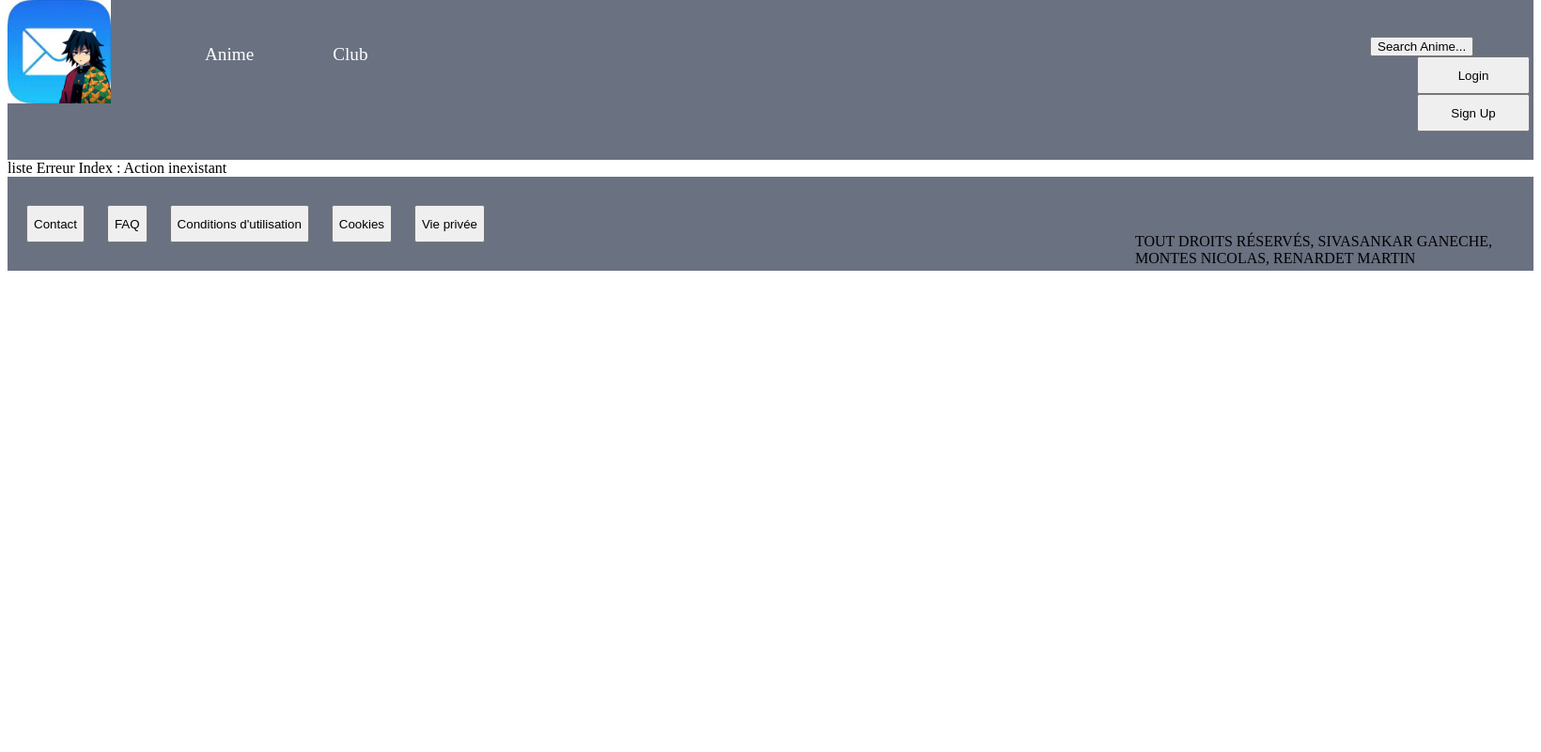
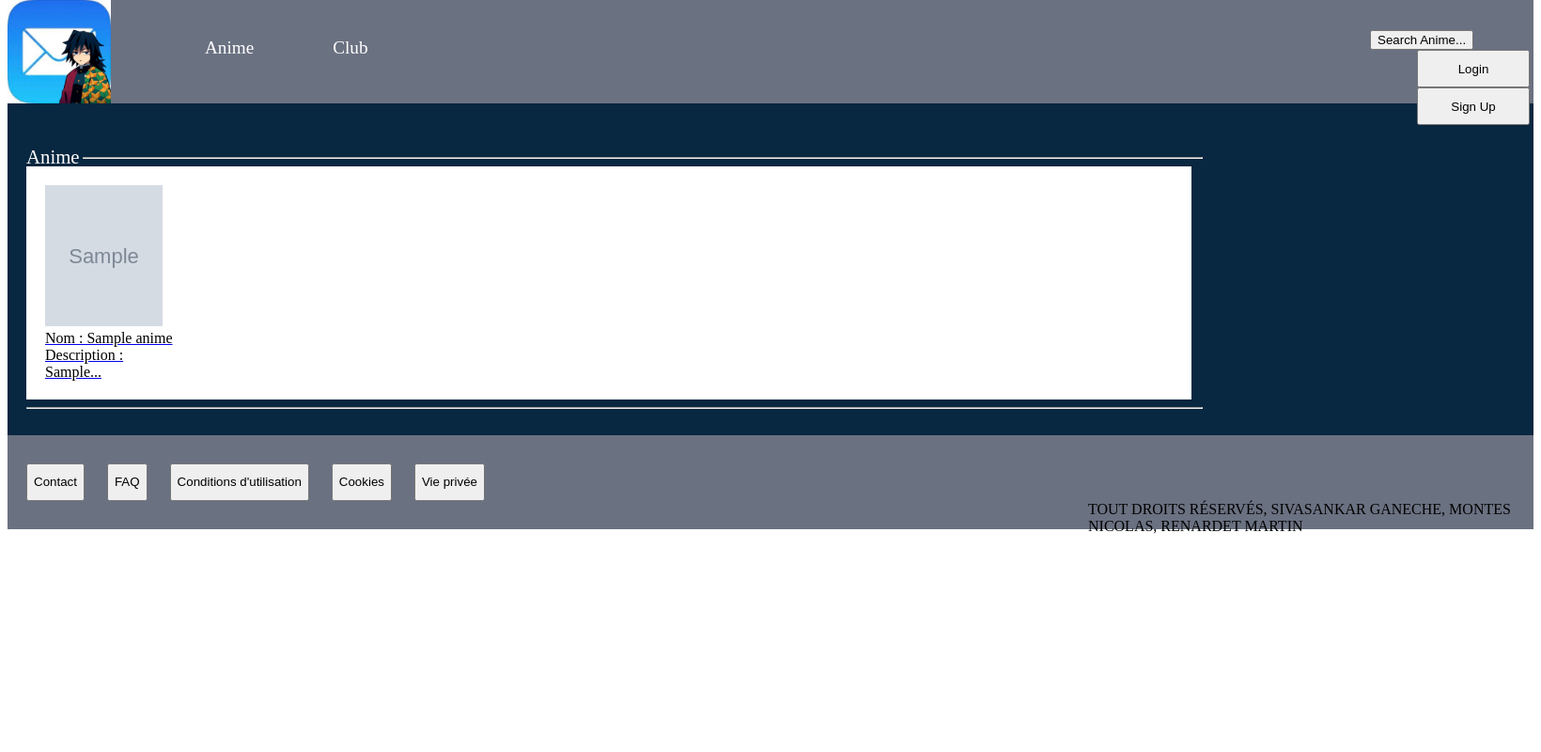
Before and after one commit to MartinR92260/MapAnime, a PHP site: page / in a window 1640 px wide. Shown: the whole page at 94% size. Run offline with PHP 8.4, Linux system fonts and the light colour scheme; tables that the repository leaves empty or names only in its code hold one stand-in row (values such as "Sample post"); grey boxes marked "Sample" are stand-in pictures.

Commit message:
correction de pls pb
correction de pls pb : Index + recherche + patron + css

```diff
--- a/index.php
+++ b/index.php
@@ -4,7 +4,7 @@ define('CONST_INCLUDE',NULL);
 if (!defined('CONST_INCLUDE')){
     die('Accès direct interdit');
 }
-include 'module/module_Club/ModClub.php';
+
 $patron = new VueIndex();
 
             if (!isset($_GET['module'])) {
@@ -12,7 +12,7 @@ $patron = new VueIndex();
                 $_GET['action'] = "liste";
             }
             else {
-                $modules=htmlspecialchars($_GET['module']);
+                $module=htmlspecialchars($_GET['module']);
             }
             switch($module){
                 case "Anime":
--- a/module/module_Recherche/ContRecherche.php
+++ b/module/module_Recherche/ContRecherche.php
@@ -21,5 +21,17 @@ class ContRecherche{
     public function rechercheParGenre(){
 		$this->vue->rechercher($this->modele->listeGenre());
 	}
+
+	public function rechercheTousAnime(){
+		$this->vue->rechercheTousFormat($this->modele->rFormat(),"Anime");
+	}
+
+	public function listeAnime(){
+		$this->vue->affListe($this->modele->listeOeuvre());
+	}
+
+	public function listeDesClub(){
+		$this->vue->affListeClub($this->modele->listeClub());
+	}
 }
 ?>
--- a/module/module_Recherche/ModRecherche.php
+++ b/module/module_Recherche/ModRecherche.php
@@ -14,8 +14,17 @@ class ModRecherche{
 				case "parNom":
 					$this->controleur->rechercheParBar();
 					break;
+				case "anime":
+					$this->controleur->rechercheTousAnime();
+					break;
+				case "liste":
+					$this->controleur->listeAnime();
+					break;
 				case "parGenre":
 					$this->controleur->rechercheParGenre();
+					break;
+				case "club":
+					$this->controleur->listeDesClub();
 					break;
 				default:
 					echo $choix." Erreur Index : Action inexistant";
--- a/module/module_Recherche/ModeleRecherche.php
+++ b/module/module_Recherche/ModeleRecherche.php
@@ -41,5 +41,27 @@ class ModeleRecherche extends ConnexionBD{
 		$prepareRequest->execute();
 		return $prepareRequest->fetchAll();
 	}
+
+	public function rFormat(){
+		$this->request = "SELECT idAnime,nom,ImageAnime,SUBSTRING(synopsis,1,255) FROM Anime WHERE idAnime IS NOT NULL";
+		$this->queryMaker();
+		$prepareRequest=self::$bdd->prepare($this->request);
+		$prepareRequest->execute();
+		return $prepareRequest->fetchAll();
+	}
+
+	public function listeOeuvre(){
+		$this->request = "SELECT idAnime,nom,ImageAnime,SUBSTRING(synopsis,1,255) FROM Anime";
+		$prepareRequest=self::$bdd->prepare($this->request);
+		$prepareRequest->execute();
+		return $prepareRequest->fetchAll();
+	}
+
+	public function listeClub(){
+		$this->request = "SELECT idClub,nomClub, SUBSTRING(DescriptionClub,1,255), nbUtilisateur FROM Club";
+		$prepareRequest=self::$bdd->prepare($this->request);
+		$prepareRequest->execute();
+		return $prepareRequest->fetchAll();
+	}
 }
 ?>
--- /dev/null
+++ b/module/module_Recherche/VueRecherche.css
@@ -0,0 +1,45 @@
+.block{
+    background-color: #082740;
+    padding:20px 20px 20px 20px;
+}
+.block>a>div{
+    background-color: white;
+    padding : 20px;
+    width : 1200px;
+}
+.block>a>div:hover{
+    color: #E99D34;
+    border: solid 0px #96e2fc;
+    background-color: #FFDEBF;
+}
+.block>a>div>img{
+    width: 125px;
+    height: 150px;
+}
+.col-9 {
+    color : black;
+    text-decoration: none;
+}
+
+.haut {
+    margin-left: 60px;
+    margin-top: -8px;
+    width :1190px;
+
+}
+
+.bas {
+    margin-top: 8px;
+    margin-right: 600px;
+    width :1250px;
+}
+
+.block p {
+    color : white;
+    font-size: 1.3em;
+    position: relative;
+    top : 25px;
+}
+/*.block>a>div>div{
+    display: inline-block;
+}*/
--- a/module/module_Recherche/VueRecherche.php
+++ b/module/module_Recherche/VueRecherche.php
@@ -5,7 +5,7 @@ include_once('./VueIndex.php');
 class VueRecherche extends VueIndex{
 
 	public function __construct(){
-        echo '<link rel="stylesheet" type="text/css" href="module/module_Recherche/Vue_Recherche.css"/>';
+        echo '<link rel="stylesheet" type="text/css" href="module/module_Recherche/VueRecherche.css"/>';
     }
 
 	public function afficheParNom($result,$saisieRecherche=null){
@@ -31,5 +31,45 @@ class VueRecherche extends VueIndex{
 				echo '<input type="submit" value="Lancer la recherche">
 			</form>';
 	}
+
+		public function rechercheTousFormat($result,$Genre){
+		echo "<h3>$Genre</h3></br>";
+		$this->affListe($result);
+	}
+
+		public function affListe($result){
+		echo "<div class=\"block\">";
+		echo '<p>Anime</p>';
+		echo "<hr class = \"haut\">";
+    	foreach ($result as $key) {
+    		echo "<a href=\"index.php?module=Anime&action=Anime&id=".$key['idAnime']."\">";
+			echo "<div>"; //75d2ed
+				echo "<img src=./images/Anime/".$key['ImageAnime']." class=\"col-3\">";
+				echo "<div class=\"col-9\">";
+			       	echo "Nom : ".$key['nom']."<br/>";
+			       	echo "Description :</br>".$key['SUBSTRING(synopsis,1,255)']."...</br>";
+		       	echo "</div>";
+			echo "</div>";
+			echo "</a>";
+		}
+		echo "<hr class = \"bas\">";
+		echo "</div>";
+	}
+
+	public function affListeClub($result){
+		echo "<div class=\"block\">";
+    	foreach ($result as $key) {
+    		echo "<a href=\"index.php?module=Club&action=Club&id=".$key['idClub']."\">";
+			echo "<div>"; //75d2ed
+				echo "<div class=\"col-9\">";
+			       	echo "Nom : ".$key['nomClub']."<br/>";
+			       	echo "Description :</br>".$key['SUBSTRING(DescriptionClub,1,255)']."...</br>";
+			       	echo "Nombre d'adherents : ".$key['nbUtilisateur']."<br/>";
+		       	echo "</div>";
+			echo "</div>";
+			echo "</a>";
+		}
+		echo "</div>";
+	}
 }
 ?>
--- a/module/module_Recherche/Vue_Recherche.css
+++ /dev/null
@@ -1,44 +0,0 @@
-.block{
-    background-color: #082740;
-    padding:20px 20px 20px 20px;
-}
-.block>a>div{
-    background-color: white;
-    padding : 20px;
-    width : 1200px;
-}
-.block>a>div:hover{
-    color: #E99D34;
-    border: solid 0px #96e2fc;
-    background-color: #FFDEBF;
-}
-.block>a>div>img{
-    width: 125px;
-    height: 150px;
-}
-.col-9 {
-    color : black;
-    text-decoration: none;
-}
-.haut {
-    margin-right: 595px;
-    margin-top: -8px;
-    width :1180px;
-
-}
-
-.bas {
-    margin-top: 8px;
-    margin-right: 600px;
-    width :1250px;
-}
-
-.block p {
-    color : white;
-    font-size: 1.3em;
-    position: relative;
-    top : 25px;
-}
-/*.block>a>div>div{
-    display: inline-block;
-}*/
--- a/patron.php
+++ b/patron.php
@@ -6,7 +6,7 @@
 
         <meta charset="UTF-8" />
         <link rel="icon" type="image/jpg" href="./images/icone.jpg"/>
-        <link href="style.css" rel="stylesheet" type="text/css">
+        <link href="site.css" rel="stylesheet" type="text/css">
     </head>
 
     <!-- corps de la page -->
@@ -17,7 +17,7 @@
             <nav>
                 <div class="gauche">
                     <a href="index.php?module=Recherche&action=anime">Anime</a>
-                    <a href="index.php?module=Recherche&action=Club">Club</a>
+                    <a href="index.php?module=Recherche&action=club">Club</a>
                     <?php
                     if (isset($_SESSION['idRole'])) {
                         echo "<a href=\"index.php?module=Profil&action=afficheProfil\" class=\"col-auto\">Profil</a>";
--- /dev/null
+++ b/site.css
@@ -0,0 +1,61 @@
+* {
+    margin-top: 0%;
+}
+
+header {
+	width : 100%;
+	background-color: #6A7181;
+	height : 0px;
+}
+
+nav {
+	width : 100%;
+	background-color: #6A7181;
+	height : 110px;
+}
+
+.gauche a {
+	color : white;
+	padding-right : 80px;
+	font-size: 1.2em;
+	text-decoration: none;
+	position : relative;
+	left : 210px;
+	top : 40px;
+}
+
+.add {
+	width : 110px;
+	position : relative;
+	right : 50px;
+}
+
+.droite {
+	margin-left: 1500px;
+	position : relative;
+	top : 10px;
+}
+
+.log {
+	width : 120px;
+	height : 40px;
+}
+
+footer {
+	background-color: #6A7181;
+	width : 100%;
+	height : 100px;
+}
+
+footer input{
+	margin-left: 20px;
+	height : 40px;
+	position : relative;
+	top : 30px;
+}
+
+footer p {
+	margin-left: 1150px;
+	margin-top: 30px;
+	text-transform: uppercase;
+}
```
